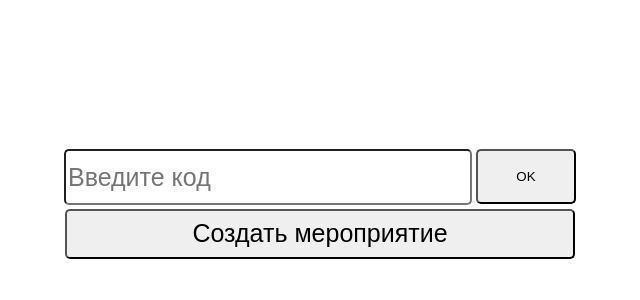
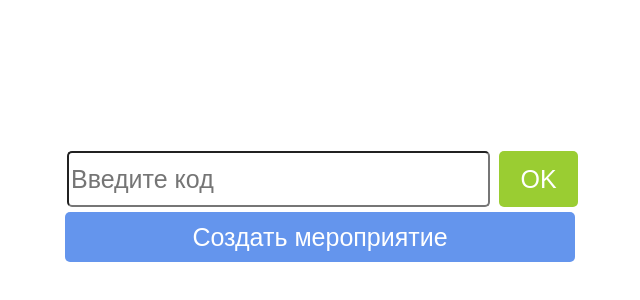
Before and after one commit to yulyachert/Lecture-pulse, a website: page startPage/start.html in a window 1280 px wide. Shown: the part 204-504 px from the top of the page, without its empty margins (328-968 px from the left). Drawn offline with Linux system fonts and the light colour scheme.

Commit message:
update start page

```diff
--- a/startPage/style.css
+++ b/startPage/style.css
@@ -13,17 +13,22 @@
 
 .password {
     border-radius: 5px;
-    width: 400px;
+    width: 415px;
     height: 50px;
+    margin: 5px;
     font-size: 25px;
 }
 
+
 .approve {
-    height: 55px;
-    width: 100px;
+    height: 56px;
+    width: 79px;
+    font-size: 25px;
+    color: white;
     border-radius: 5px;
     position: relative;
-    bottom: 5px;
+    background-color: yellowgreen;
+    border: 0;
 }
 
 .form button{
@@ -31,4 +36,7 @@
     height: 50px;
     border-radius: 5px;
     font-size: 25px;
+    background-color: cornflowerblue;
+    color: white;
+    border: 0;
 }
```
